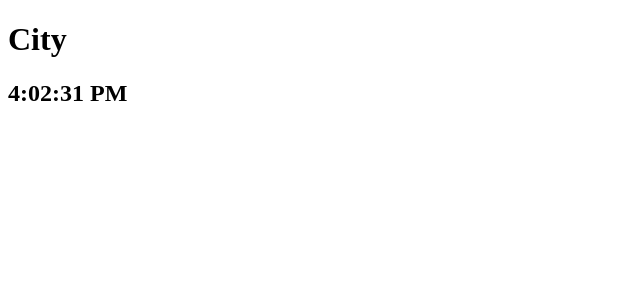
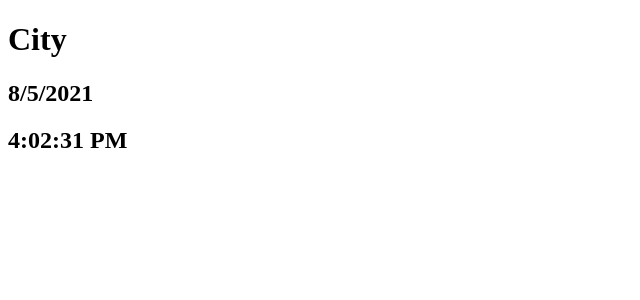
Before and after one commit to francescordola/my-app, a React (Create React App) app: page / in a window 1280 px wide. Shown: the top 300 px of the page, without its empty margins (0-640 px from the left). Built offline with nearby package versions, Linux system fonts and the light colour scheme.

Commit message:
time + date Footer

```diff
--- a/src/components/Footer.js
+++ b/src/components/Footer.js
@@ -1,26 +1,31 @@
-import React, { useState } from 'react';
-import { useEffect } from 'react';
+import React from 'react';
+import { useEffect, useState } from 'react';
 
-// CITY
+//CITY
 const Name = (props) => {
-    console.log('ççççç')
+    console.log('city')
     const name = <h1>{props.name}</h1>
     return name
 }
 
-//CLOCK
-const Time = () => {
-    const [ dateTime, setDateTime ] = useState(new Date())
-    const tick = () => { setDateTime(new Date()) }
+//DATE + TIME
+const DateTime = () => {
+    const [ date, setDateTime ] = useState(new Date());
+    const tick = () => { setDateTime(new Date()) };
+
     useEffect(() => {
-        setInterval(() => tick(),1000);
-    }, [])
-  return <h2>{dateTime.toLocaleTimeString()}</h2>
+        setInterval(() => tick(),1000)
+    }, []);
+    return <>
+    <h2>{date.toLocaleDateString()}</h2>
+    <h2>{date.toLocaleTimeString()}</h2>
+    </>
 }
 
 export const Footer = () => {
-    return (<footer>
+    return (
+    <footer>
         <Name name="City" />
-        <Time />
+        <DateTime />
     </footer>)
 }
```
